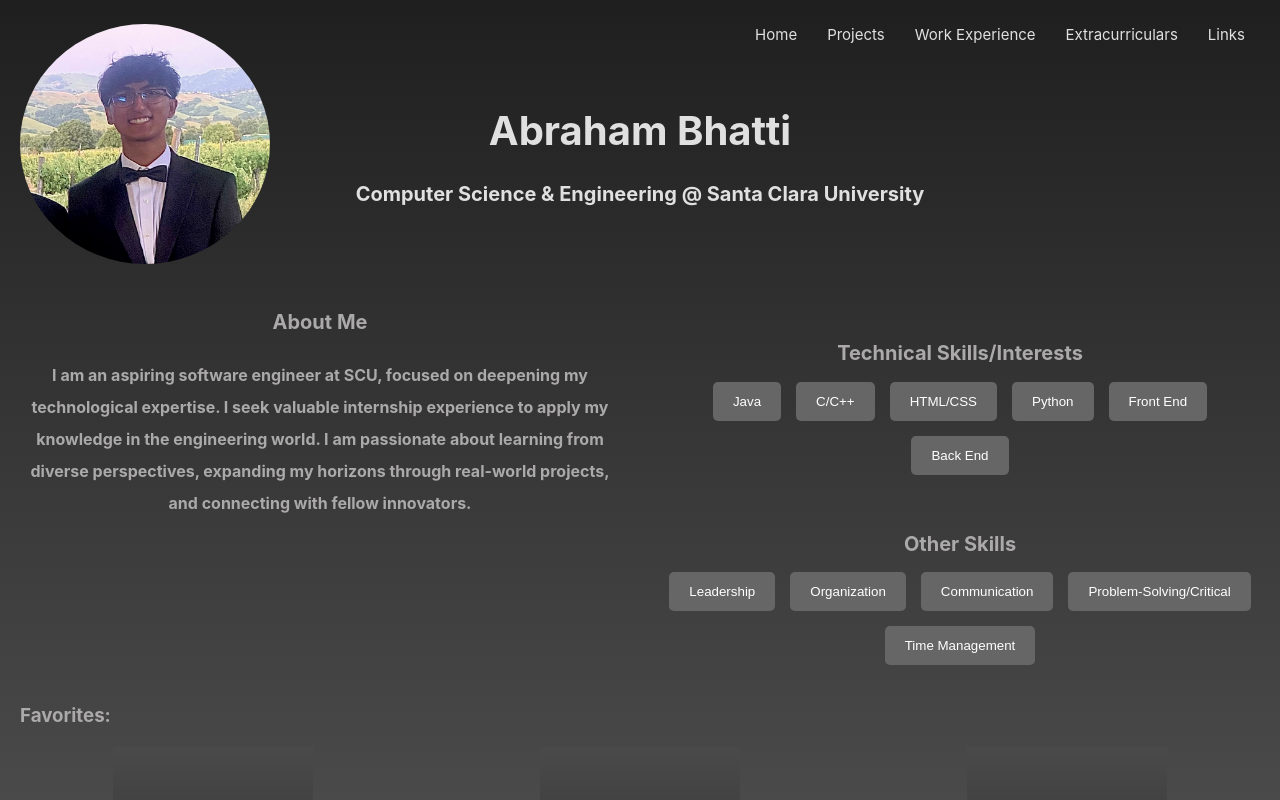
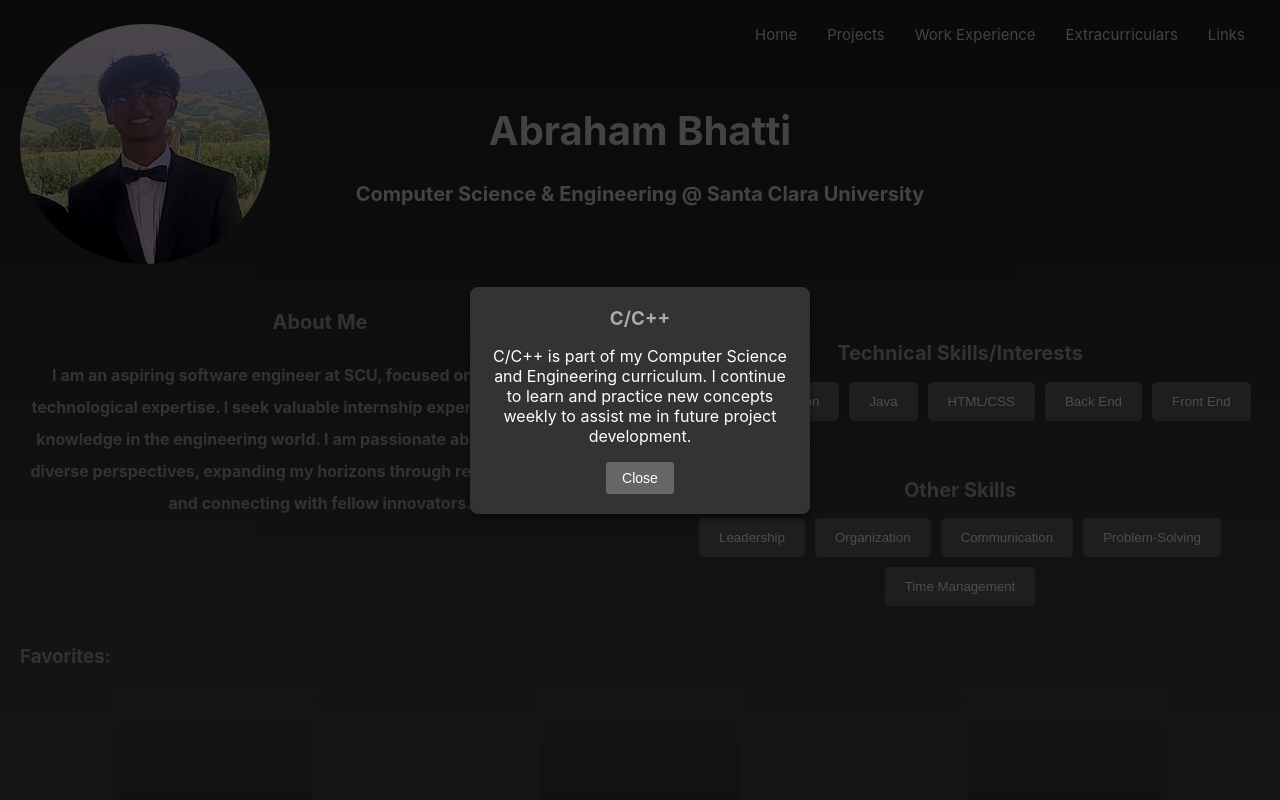
Before and after one commit to AbeBhatti/myWebsite, a React (Create React App) app: page / in a window 1280 px wide. Both pictures are taken after a click on the button "C/C++". Shown: the top 800 px of the page. Built offline with nearby package versions, Linux system fonts and the light colour scheme.

Commit message:
skills changes

```diff
--- a/src/Homepage.css
+++ b/src/Homepage.css
@@ -8,7 +8,6 @@ body {
     height: 150vh;
     width: 100vw;
 }
-
 
 .project-card {
     background: rgba(255, 255, 255, 0.1);
@@ -39,8 +38,6 @@ body {
     margin-right: 10px;
 }
 
-
-
 .about {
     padding: 20px;
     margin-right: 50%;
@@ -66,7 +63,6 @@ h3 {
     display: flex;
     justify-content: space-around;
     margin: 20px 0;
-
 }
 
 .favorite {
@@ -144,8 +140,9 @@ h3 {
 .nav-links a:hover {
     background-color: #aba9a9;
 }
-.all-skills{
-    margin-top:-250px;
+
+.all-skills {
+    margin-top: -250px;
 }
 
 .skills-header {
@@ -158,37 +155,80 @@ h3 {
     margin-left: 50%;
 }
 
-
 .skills-container, .other-skills-container {
     display: flex;
     flex-wrap: wrap;
     justify-content: center;
-    gap: 15px;
-
+    gap: 10px;
 }
 
 .skill-button, .other-skill-button {
-    background-color: #666;
-    color: white;
-    border: none;
-    border-radius: 5px;
-    padding: 12px 20px;
-    cursor: pointer;
-    transition: background-color 0.3s;
+    background-color: #666 !important;
+    color: white !important;
+    border: none !important;
+    border-radius: 5px !important;
+    padding: 12px 20px !important;
+    cursor: pointer !important;
+    transition: background-color 0.3s !important;
 }
 
 .skill-button:hover, .other-skill-button:hover {
-    background-color: #888;
+    background-color: #888 !important;
 }
 
 .skill-button:active, .other-skill-button:active {
-    background-color: #444;
+    background-color: #444 !important;
 }
 
 
 .skills-page {
-
     min-height: 100vh;
     background: transparent;
     padding: 20px;
 }
+
+.popup-overlay {
+    position: fixed;
+    top: 0;
+    left: 0;
+    width: 100%;
+    height: 100%;
+    background-color: rgba(0, 0, 0, 0.7);
+    display: flex;
+    justify-content: center;
+    align-items: center;
+    z-index: 1000;
+}
+
+.popup {
+    background-color: #333;
+    color: white;
+    padding: 20px;
+    border-radius: 8px;
+    width: 300px;
+    box-shadow: 0 4px 10px rgba(0, 0, 0, 0.5);
+    text-align: center;
+}
+
+.popup h3 {
+    margin: 0 0 10px;
+}
+
+.popup button {
+    background-color: #666;
+    color: white;
+    border: none;
+    border-radius: 3px;
+    padding: 8px 16px;
+    cursor: pointer;
+    transition: background-color 0.3s;
+    font-size: 14px;
+}
+
+.popup button:hover {
+    background-color: #888;
+}
+
+.popup button:active {
+    background-color: #444;
+}
--- a/src/Homepage.js
+++ b/src/Homepage.js
@@ -1,3 +1,4 @@
+import React, { useState, useRef, useEffect } from 'react';
 import "./Homepage.css";
 import happyGilmore from './assets/happygilmore.jpeg';
 import hobbyImage from './assets/guitar.jpeg';
@@ -5,6 +6,48 @@ import artistImage from './assets/justice.jpeg';
 import profilepic from './assets/profile.jpg';
 
 function Homepage() {
+  const [selectedSkill, setSelectedSkill] = useState(null);
+  const popupRef = useRef(null);
+
+  const handleClick = (skill) => {
+    setSelectedSkill(skill);
+  };
+
+  const closePopup = () => {
+    setSelectedSkill(null);
+  };
+
+  useEffect(() => {
+    if (selectedSkill) {
+      const handleClickOutside = (event) => {
+        if (popupRef.current && !popupRef.current.contains(event.target)) {
+          closePopup();
+        }
+      };
+
+      document.addEventListener('mousedown', handleClickOutside);
+
+      return () => {
+        document.removeEventListener('mousedown', handleClickOutside);
+      };
+    }
+  }, [selectedSkill]);
+
+  const skillDescriptions = {
+    Java: "I first learned Java in my high school AP Computer Science class. As I grasped the basics, I created new projects that helped me develop a much stronger understanding of the language.",
+    Python: "Python was the first programming language I learned. I practiced it during my sophomore year of high school, utilizing object-oriented programming to create games and simulations. I continue to improve my Python skills through independent coursework and projects.",
+    HTML: "HTML/CSS was new to me until this year when I started learning it over winter break to develop my personal website.",
+    "C/C++": "C/C++ is part of my Computer Science and Engineering curriculum. I continue to learn and practice new concepts weekly to assist me in future project development.",
+    FrontEnd: "Though Front-End develop is a new interest of mine, very much enjoy the creative freedom and new opportunities that come with web development.",
+    BackEnd: "Back-End development has been my main focus for many years, as I have learned how to implement various programming languages and logic to suit my goals.",
+    Leadership: "I have held multiple leadership roles in clubs and jobs, but I learned the most from my experience as a Taekwondo instructor.",
+    Organization: "My experience in high-pressure work environments has helped me develop strong organizational skills in intense situations.",
+    Communication: "As a high school athlete, I learned how to be part of a team and communicate more effectively with others, gaining a deeper understanding of the importance of collaboration in the workplace.",
+    ProblemSolving: "I have always enjoyed solving complex problems and using critical thinking to find efficient solutions. Attending hackathons allows me to further pursue this interest under high stakes and strict deadlines.",
+    TimeManagement: "I learned the importance of practice and time management from my years as a musician. Though this required much dedication and patience, I learned how to balance different aspects of my life and manage my time better."
+  };
+
+
   return (
     <div className="home">
       <header className="header">
@@ -14,34 +57,47 @@ function Homepage() {
           <p><strong>Computer Science & Engineering @ Santa Clara University</strong></p>
         </div>
       </header>
+
       <section className="about">
         <h2>About Me</h2>
         <p><strong>I am an aspiring software engineer at SCU, focused on deepening my technological expertise. I seek valuable internship experience to apply my knowledge in the engineering world. I am passionate about learning from diverse perspectives, expanding my horizons through real-world projects, and connecting with fellow innovators.</strong></p>
       </section>
+
       <section className="all-skills">
         <section className="skills-section">
           <h2>Technical Skills/Interests</h2>
           <div className="skills-container">
-            <button className="skill-button">Java</button>
-            <button className="skill-button">C/C++</button>
-            <button className="skill-button">HTML/CSS</button>
-            <button className="skill-button">Python</button>
-            <button className="skill-button">Front End</button>
-            <button className="skill-button">Back End</button>
+            <button className="skill-button" onClick={() => handleClick("C/C++")}>C/C++</button>
+            <button className="skill-button" onClick={() => handleClick("Python")}>Python</button>
+            <button className="skill-button" onClick={() => handleClick("Java")}>Java</button>
+            <button className="skill-button" onClick={() => handleClick("HTML")}>HTML/CSS</button>
+            <button className="skill-button" onClick={() => handleClick("BackEnd")}>Back End</button>
+            <button className="skill-button" onClick={() => handleClick("FrontEnd")}>Front End</button>
           </div>
         </section>
 
         <section className="other-skills-section">
           <h2>Other Skills</h2>
           <div className="other-skills-container">
-                <button className="other-skill-button">Leadership</button>
-                <button className="other-skill-button">Organization</button>
-                <button className="other-skill-button">Communication</button>
-                <button className="other-skill-button">Problem-Solving/Critical</button>
-                <button className="other-skill-button">Time Management</button>
+            <button className="other-skill-button" onClick={() => handleClick("Leadership")}>Leadership</button>
+            <button className="other-skill-button" onClick={() => handleClick("Organization")}>Organization</button>
+            <button className="other-skill-button" onClick={() => handleClick("Communication")}>Communication</button>
+            <button className="other-skill-button" onClick={() => handleClick("ProblemSolving")}>Problem-Solving</button>
+            <button className="other-skill-button" onClick={() => handleClick("TimeManagement")}>Time Management</button>
           </div>
         </section>
+
+        {selectedSkill && (
+          <div className="popup-overlay">
+            <div className="popup" ref={popupRef}> {/* Attach ref to the popup */}
+              <h3>{selectedSkill}</h3>
+              <p>{skillDescriptions[selectedSkill]}</p>
+              <button onClick={closePopup}>Close</button>
+            </div>
+          </div>
+        )}
       </section>
+
       <h3>Favorites:</h3>
       <section className="favorite-section">
         <div className="favorite">
@@ -78,6 +134,7 @@ function Homepage() {
           </div>
         </div>
       </section>
+
       <footer className="footer">
       </footer>
     </div>
--- a/src/Projects.css
+++ b/src/Projects.css
@@ -15,7 +15,7 @@
 .RobotInstructions {
     position: absolute;
     left:1.8%;
-    top: 16%;
+    top: 13%;
     text-align: center;
     margin: 40px;
     font-size: 40px;
```
Also changed, not shown: src/assets/webpic.png, 1 other file (tests, documents, lock files or other folders). Lines whose indentation alone changed are shown as unchanged.
